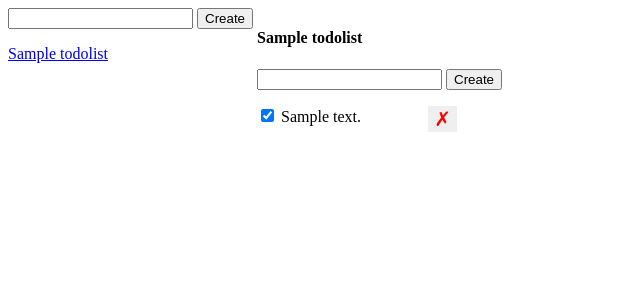
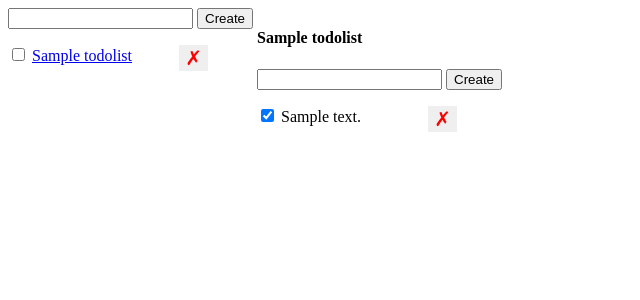
Before and after one commit to vetkolisanket/fsd, a Flask app: page /list/1 in a window 1280 px wide. Shown: the top 300 px of the page, without its empty margins (0-640 px from the left). Run offline with Flask 2, Linux system fonts and the light colour scheme; tables that the repository leaves empty hold one stand-in row (values such as "Sample post").

Commit message:
Added check and cross for list items in ui, pending to implement functionality to update delete after communication with db

```diff
--- a/todo-app/app.py
+++ b/todo-app/app.py
@@ -68,7 +68,7 @@ def create_todo():
         # print(request.get_json())
         description = request.get_json()['description']
         todo = Todo(description=description)
-        todo.list_id = 1
+        todo.list_id = 1         # Put the currently selected lists id here with Pratiksha's help
         db.session.add(todo)
         db.session.commit()
         body['description'] = todo.description
--- a/todo-app/templates/index.html
+++ b/todo-app/templates/index.html
@@ -38,7 +38,9 @@
             <ul id="lists">
                 {% for list in lists %}
                 <li>
+                    <input class="check-completed" data-id="{{ list.id }}" type="checkbox" />
                     <a href="/list/{{ list.id }}">{{ list.name }}</a>
+                    <button class="delete-list" data-id="{{ list.id }}">&cross;</button>
                 </li>
                 {% endfor %}
             </ul>
```
